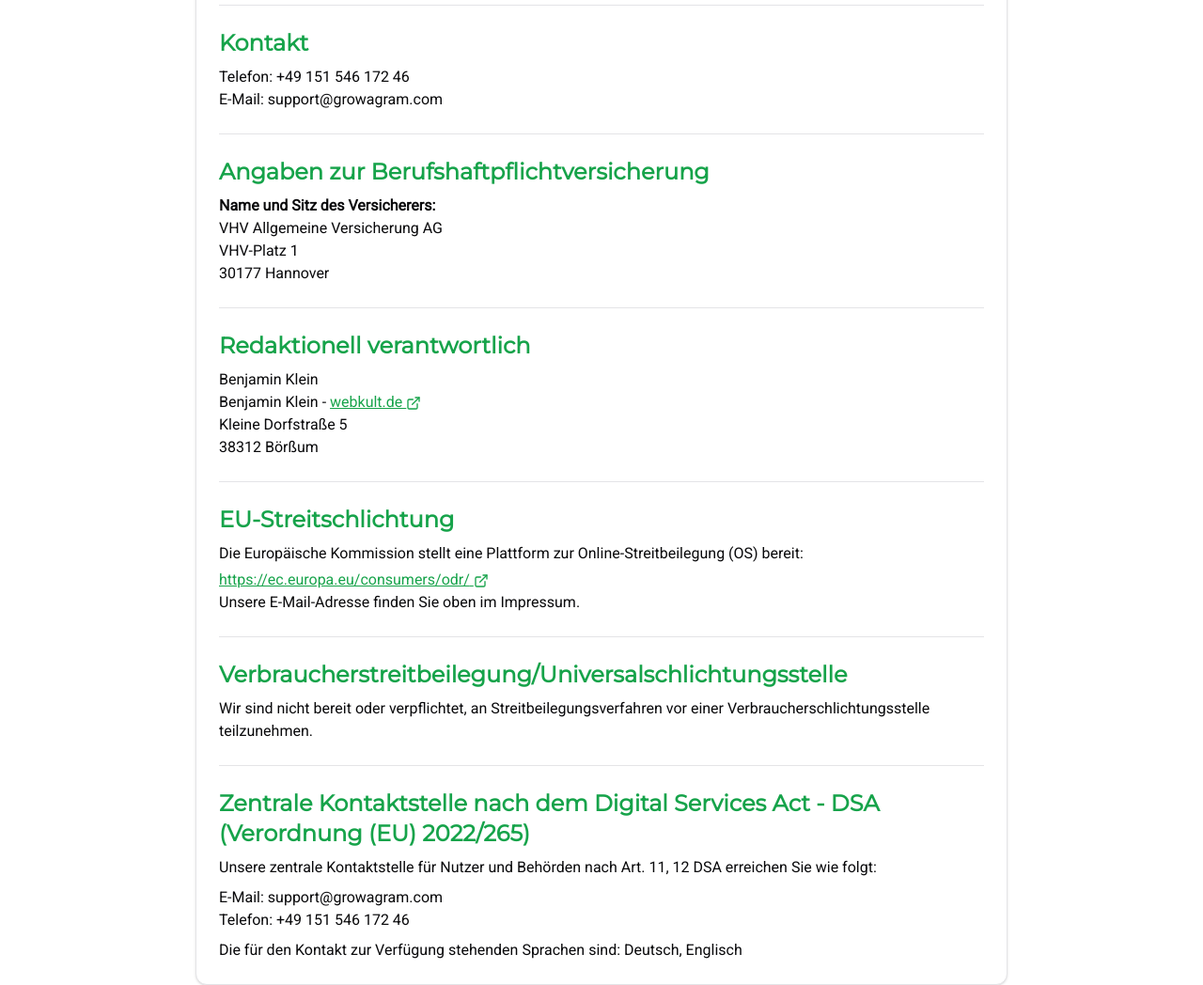
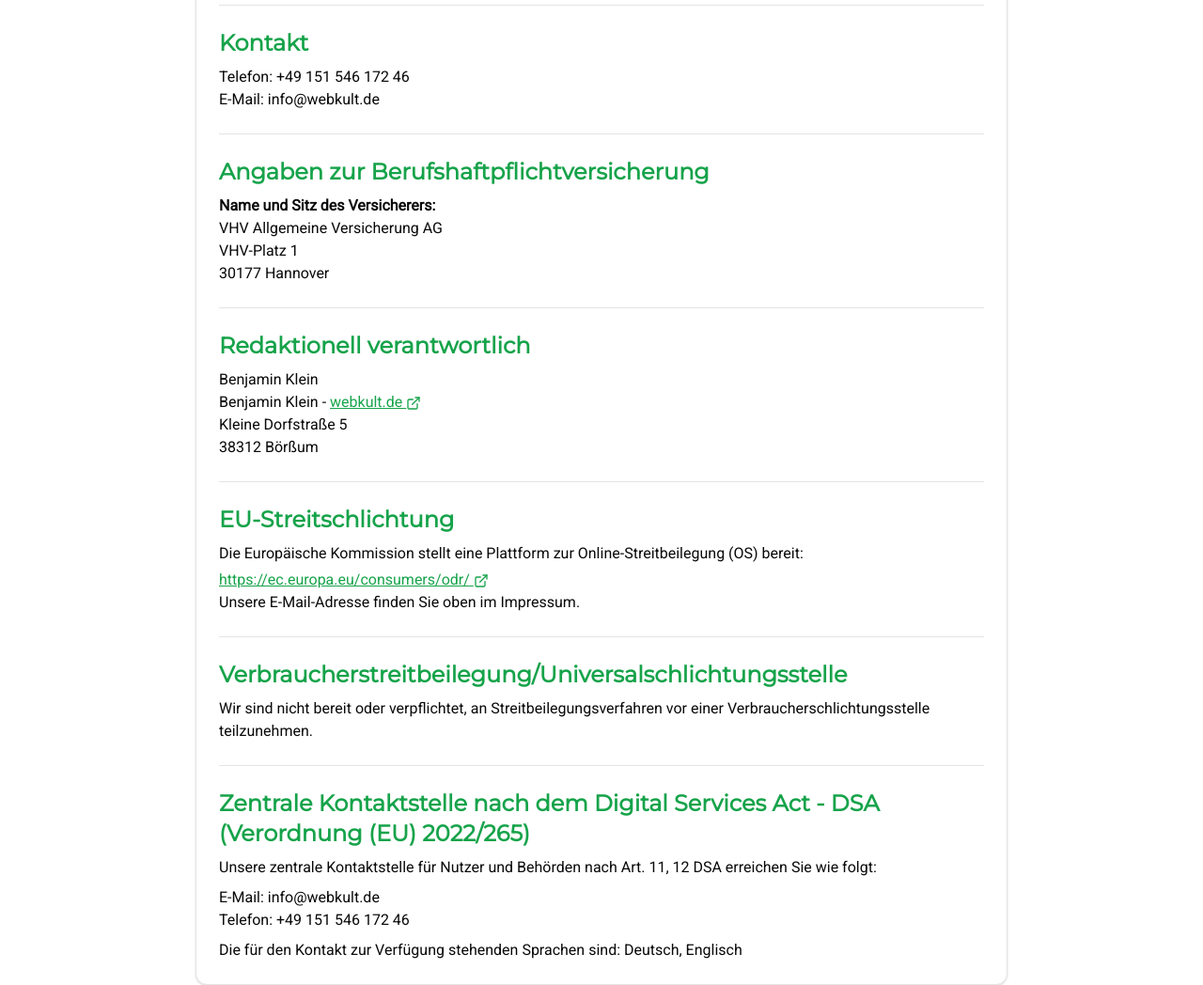
Before and after one commit to henningsieh/GrowAClub-One-Pager, a Next.js app: page /impressum in a window 1280 px wide. Shown: the part 344-1392 px from the top of the page at 94% size. Built offline with nearby package versions, Linux system fonts and the light colour scheme.

Commit message:
fix: webkult email

```diff
--- a/app/impressum/page.tsx
+++ b/app/impressum/page.tsx
@@ -67,7 +67,7 @@ export default function Imprint() {
                 <p>
                   Telefon: +49 151 546 172 46
                   <br />
-                  E-Mail: support@growagram.com
+                  E-Mail: info@webkult.de
                 </p>
               </section>
 
@@ -158,7 +158,7 @@ export default function Imprint() {
                   Art. 11, 12 DSA erreichen Sie wie folgt:
                 </p>
                 <p className="mt-2">
-                  E-Mail: support@growagram.com
+                  E-Mail: info@webkult.de
                   <br />
                   Telefon: +49 151 546 172 46
                 </p>
```
